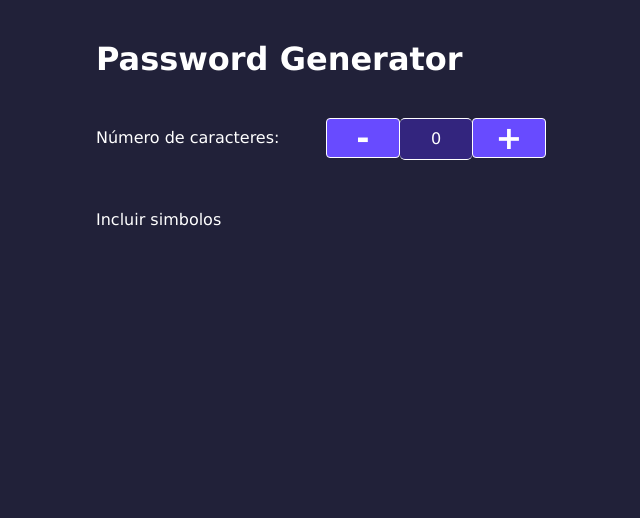
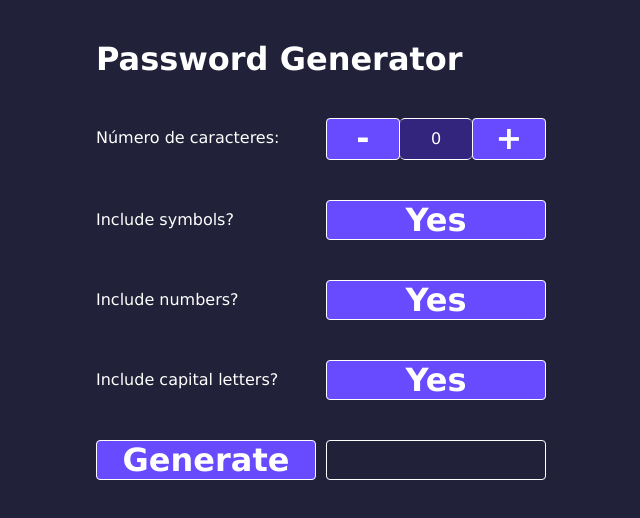
Before and after one commit to dariomlopez/React-Projects, a React (Create React App) app in the folder password-generator/: page / in a window 1280 px wide. Shown: the top 518 px of the page, without its empty margins (319-959 px from the left). Built offline with nearby package versions, Linux system fonts and the light colour scheme.

Commit message:
Added generate button and styles

```diff
--- a/password-generator/src/App.js
+++ b/password-generator/src/App.js
@@ -1,6 +1,6 @@
 import "./App.css";
 import styled from "styled-components";
-import { ButtonMinus, ButtonPlus } from "./components/buttons";
+import { ButtonMinus, ButtonPlus, ButtonYes, ButtonGenerate } from "./components/buttons";
 
 function App() {
   return (
@@ -17,8 +17,20 @@ function App() {
           </Control>
         </Row>
         <Row>
-          <label>Incluir simbolos</label>
-          {/* <Button>Sí</Button> */}
+          <label>Include symbols?</label>
+          <ButtonYes/>
+        </Row>
+        <Row>
+          <label>Include numbers?</label>
+          <ButtonYes/>
+        </Row>
+        <Row>
+          <label>Include capital letters?</label>
+          <ButtonYes/>
+        </Row>
+        <Row>
+          <ButtonGenerate/>
+          <Input type="text"/>
         </Row>
       </form>
 
@@ -52,3 +64,19 @@ const Control = styled.div`
     border-radius: 5px;
   }
 `;
+
+const Input = styled.input`
+  width: 100%;
+  background: none;
+  border-radius: 4px;
+  border: 1px solid white;
+  color: white;
+  height: 40px;
+  line-height: 40px;
+  cursor: pointer;
+  transition: all .5s ease;
+
+  &:hover {
+    box-shadow: 0px 0px 0px 1.5px;
+  }
+`;
--- a/password-generator/src/components/buttons.js
+++ b/password-generator/src/components/buttons.js
@@ -13,15 +13,25 @@ export const ButtonPlus = () => {
   )
 };
 
+export const ButtonYes = () => {
+  return (
+    <Button>Yes</Button>
+  )
+};
+
+export const ButtonGenerate = () => {
+  return(
+    <Button>Generate</Button>
+  )
+};
+
 const Button = styled.button`
   width: 100%;
-  height: 40px;
   background: #684BFF;
   color: #fff;
   font-size: 2rem;
   font-weight: 900;
   display: inline-flex;
-  align-items: center;
   justify-content: center;
   border: 1px solid white;
   border-radius: 4px;
```
